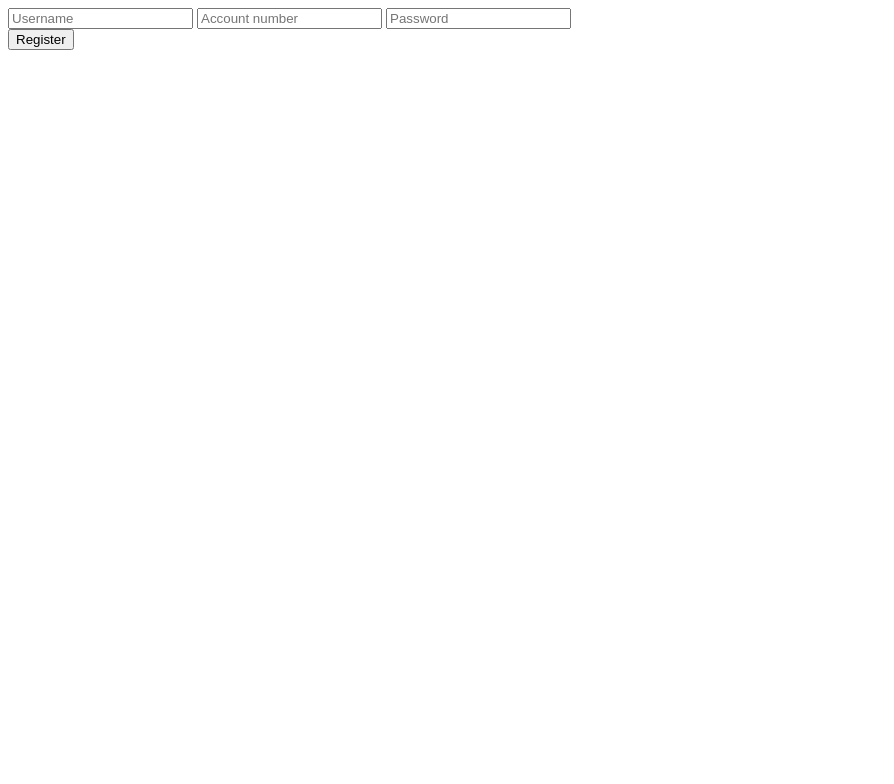
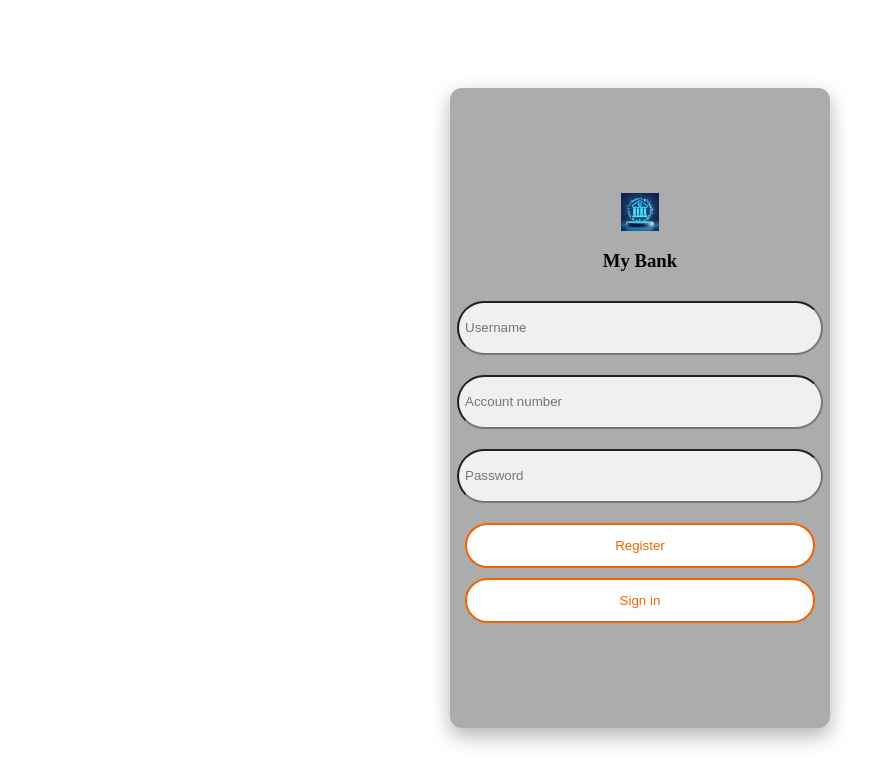
Before and after one commit to amiljoseph03/Banking-web-app, a plain HTML site: page register.html in a window 1280 px wide. Shown: the whole page, without its empty margins (0-894 px from the left). Drawn offline with Linux system fonts and the light colour scheme.

Commit message:
registration done

```diff
--- a/register.html
+++ b/register.html
@@ -4,15 +4,106 @@
     <meta charset="UTF-8">
     <meta name="viewport" content="width=device-width, initial-scale=1.0">
     <title>Document</title>
+    <link rel="stylesheet" href="">
+
+    <style>
+
+        input {
+    max-width: 350px;
+    width: 100%;
+    background: #f0f0f0;
+    margin: 10px 0;
+    height: 50px;
+    border-radius: 50px;
+    display: grid;
+    grid-template-columns: 15% 85%;
+    padding: 0 0.4rem;
+    position: relative;
+    animation-name: onloadAnim;
+    animation-duration: 1s;
+}
+.input-group i {
+    text-align: center;
+    line-height: 50px;
+    color: #acacac;
+    transition: 0.5s;
+    font-size: 15px;
+}
+.btn {
+    width: 100%;
+    height: 45px;
+    max-width: 350px;
+    background: #fff;
+    border: 2px solid #f26200;
+    border-radius: 25px;
+    color: #f26200;
+    cursor: pointer;
+    font-weight: 500;
+    transition: 0.3s;
+    margin-top: 10px;
+     display: grid;
+       display: flex;
+    justify-content: center;
+    align-items: center;
+}
+.btn:hover {
+    background: #f26200;
+    color: #fff;
+}
+img {
+  height: 10%;
+  width: 10%;
+  display: block;
+  margin: 0 auto;
+}
+.container {
+  display: flex;
+  justify-content: center;
+  align-items: center;
+  height: 100vh;
+}
+.container2 {
+  display: flex;
+  justify-content: center;
+  align-items: center;
+  height: 80vh;
+  width: 30%;
+  background-color: #acacac;
+
+    border-radius: 12px;
+  box-shadow: 0 8px 20px rgba(0, 0, 0, 0.3);
+}
+form {
+  display: flex;
+  flex-direction: column;
+  align-items: center;
+}
+
+
+
+    </style>
 </head>
 <body>
+
+    <div class="container">
+        <div class="container2">
     <form action="">
+
+        <img src="./images/logo.jpg" alt="">
+        <h3>My Bank</h3>
+        <i class="fas fa-user"></i>
         <input type="text" name="" id="uname" placeholder="Username">
         <input type="text" name="" id="anumber" placeholder="Account number">
+         <i class="fas fa-lock"></i>
         <input type="text" name="" id="pswrd" placeholder="Password">
+
+          <button class="btn" onclick="register()">Register</button>
+          <button class="btn" onclick="">Sign in</button>
+
+
     </form>
-
-    <button onclick="register()">Register</button>
+</div>
+  </div>
 </body>
 <script src="script.js"></script>
 </html>
--- a/style.css
+++ b/style.css
@@ -76,3 +76,30 @@ button {
 button:hover {
   background-color: green;
 }
+
+/* ,,,,,,,,,,,,,,,,,,,,,,,,,,,,,,,,,,,,,,,,,,,,,,,,,,,,,,,,,,,,,,,,,,,,,,, */
+
+input{
+
+.input-group {
+    max-width: 350px;
+    width: 100%;
+    background: #f0f0f0;
+    margin: 10px 0;
+    height: 50px;
+    border-radius: 50px;
+    display: grid;
+    grid-template-columns: 15% 85%;
+    padding: 0 0.4rem;
+    position: relative;
+    animation-name: onloadAnim;
+    animation-duration: 1s;
+}
+.input-group i {
+    text-align: center;
+    line-height: 50px;
+    color: #acacac;
+    transition: 0.5s;
+    font-size: 15px;
+}
+}
```
